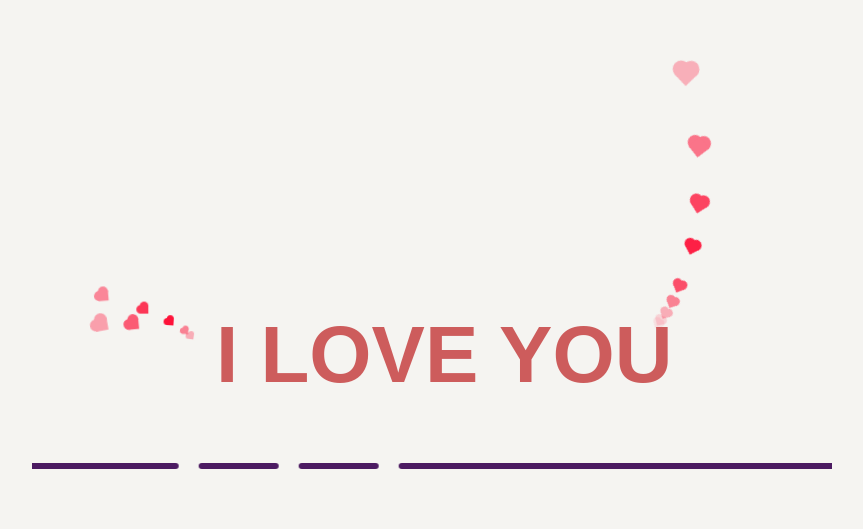
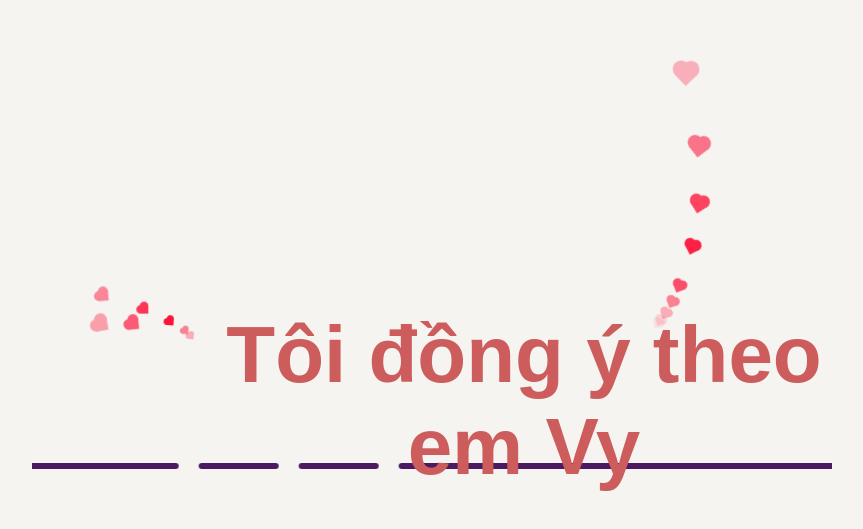
Before and after one commit to leduyvuong/bus, a plain HTML site: page index.html in a window 1280 px wide. Shown: the part 171-700 px from the top of the page, without its empty margins (208-1071 px from the left). Drawn offline with Linux system fonts and the light colour scheme; a web font is replaced by a local one.

Commit message:
Update index.html

```diff
--- a/index.html
+++ b/index.html
@@ -2286,7 +2286,7 @@
   /* font-family: cursive; */
   font-size: 5rem;
   color: indianred;">
-            I LOVE YOU
+            Tôi đồng ý theo em Vy
         </h1>
         <div class='vehicle-body'>
             <div class='wrap-body'>
```
